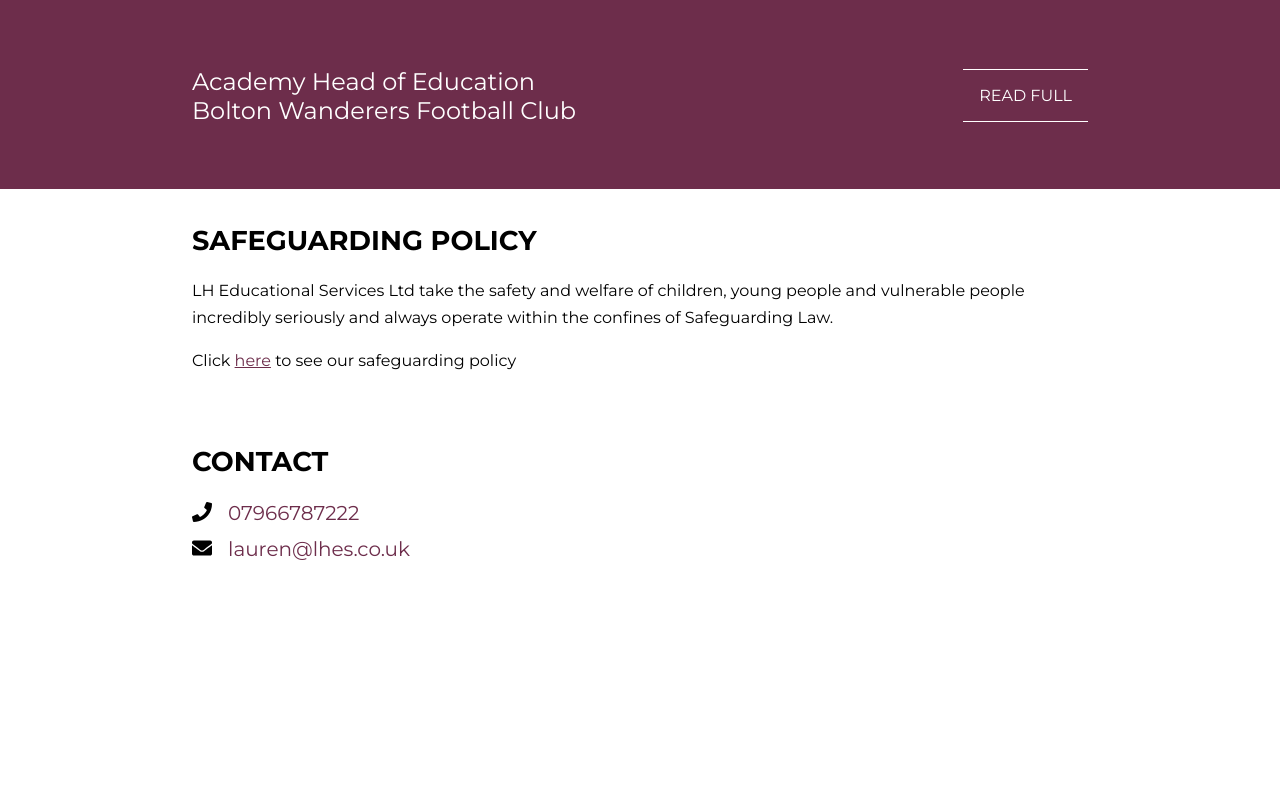
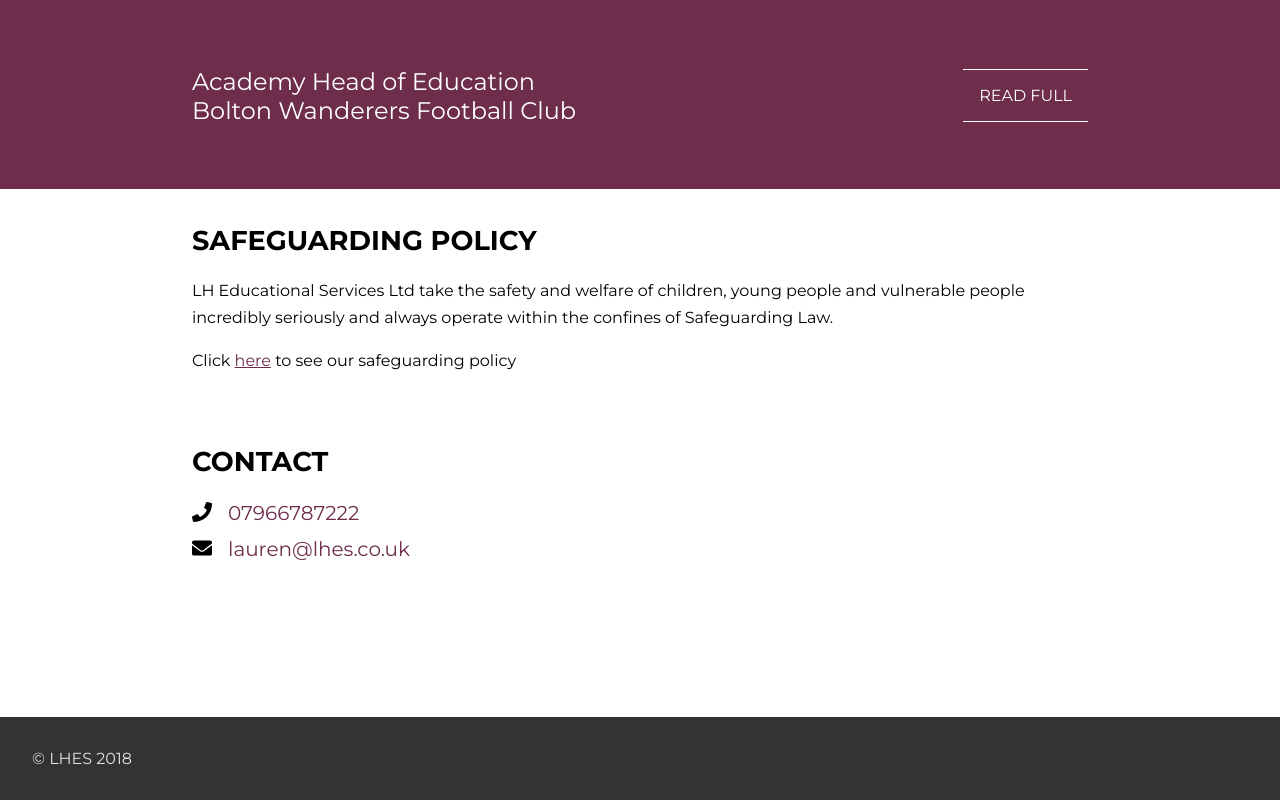
Before and after one commit to lewtur/lh-education, a React (Create React App) app: page / in a window 1280 px wide. Shown: the part 3551-4351 px from the top of the page. Before the commit the page ends 4140 px from the top, so only its background shows below. Built offline with nearby package versions, Linux system fonts and the light colour scheme.

Commit message:
add footer

```diff
--- a/src/App.jsx
+++ b/src/App.jsx
@@ -11,6 +11,7 @@
 import Header from './Header';
 import WhoWeAre from './WhoWeAre';
 import SafeguardingPolicy from './SafeguardingPolicy';
+import Footer from './Footer';
 
 const SectionStyles = styled.div`
   section {
@@ -50,6 +51,7 @@
           <Testimonials />
           <SafeguardingPolicy />
           <Contact />
+          <Footer />
         </SectionStyles>
       </ThemeProvider>
     );
--- /dev/null
+++ b/src/Footer.jsx
@@ -0,0 +1,24 @@
+import React from 'react';
+import styled from 'styled-components';
+
+const FooterStyles = styled.div`
+  background-color: #333;
+  margin-top: 8rem;
+`;
+
+const Copyright = styled.div`
+  font-size: 1rem;
+  padding: 2rem;
+  color: #e2e2e2;
+`;
+
+const Footer = () => {
+  return (
+    <FooterStyles>
+      <Copyright>
+        © LHES {new Date().getFullYear()}
+      </Copyright>
+    </FooterStyles>);
+}
+
+export default Footer;
```
